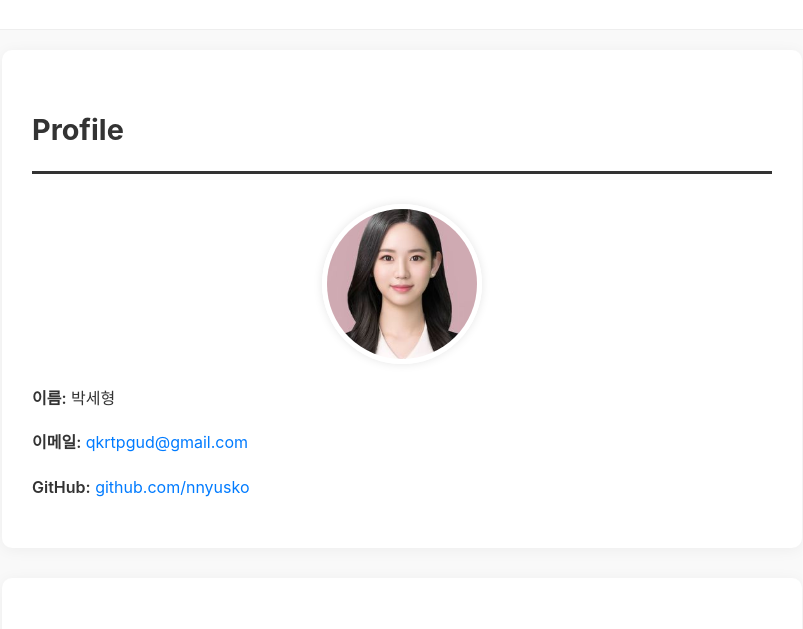
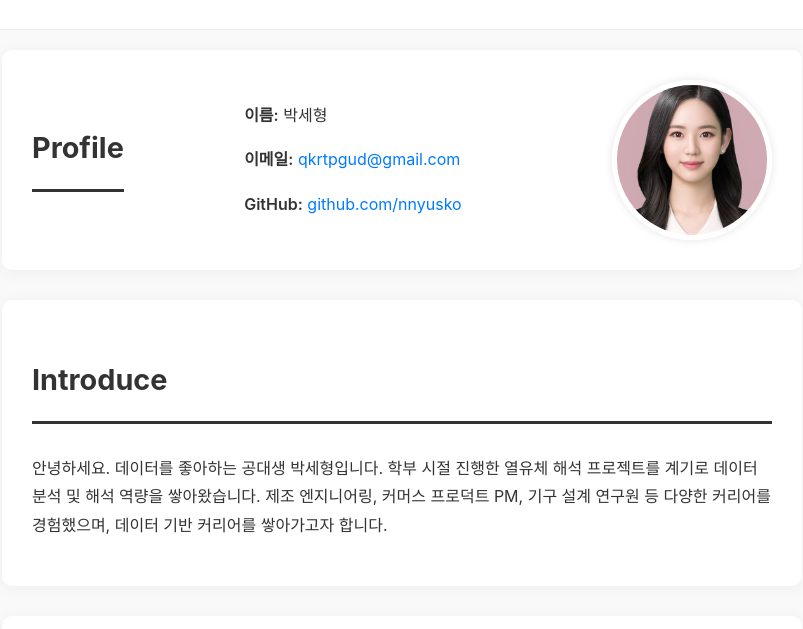
Before and after one commit to nnyusko/hyung.github.io, a plain HTML site: page index.html in a window 1280 px wide. Shown: the part 136-765 px from the top of the page, without its empty margins (238-1041 px from the left). Drawn offline with Linux system fonts and the light colour scheme.

Commit message:
refactor: 프로필 섹션 레이아웃 변경

```diff
--- a/script.js
+++ b/script.js
@@ -35,10 +35,12 @@ document.addEventListener("DOMContentLoaded", () => {
             // Profile
             const profileSection = document.getElementById("profile");
             const profileContent = `
+                <div class="profile-text">
+                    <p><strong>이름:</strong> ${data.profile.name}</p>
+                    <p><strong>이메일:</strong> <a href="mailto:${data.profile.email}">${data.profile.email}</a></p>
+                    <p><strong>GitHub:</strong> <a href="https://github.com/${data.profile.github}" target="_blank">github.com/${data.profile.github}</a></p>
+                </div>
                 <img src="${data.profile.image}" alt="프로필 사진" class="profile-pic">
-                <p><strong>이름:</strong> ${data.profile.name}</p>
-                <p><strong>이메일:</strong> <a href="mailto:${data.profile.email}">${data.profile.email}</a></p>
-                <p><strong>GitHub:</strong> <a href="https://github.com/${data.profile.github}" target="_blank">github.com/${data.profile.github}</a></p>
             `;
             profileSection.insertAdjacentHTML('beforeend', profileContent);
 
--- a/style.css
+++ b/style.css
@@ -43,15 +43,21 @@ section {
     transition: opacity 0.5s ease-out, transform 0.5s ease-out;
 }
 
+#profile {
+    display: flex;
+    justify-content: space-between;
+    align-items: center;
+}
+
 .profile-pic {
     width: 150px;
     height: 150px;
     border-radius: 50%;
     object-fit: cover;
-    margin: 0 auto 20px;
-    display: block;
     border: 5px solid #fff;
     box-shadow: 0 0 10px rgba(0,0,0,0.1);
+    flex-shrink: 0;
+    margin-left: 30px;
 }
 
 h2 {
```
